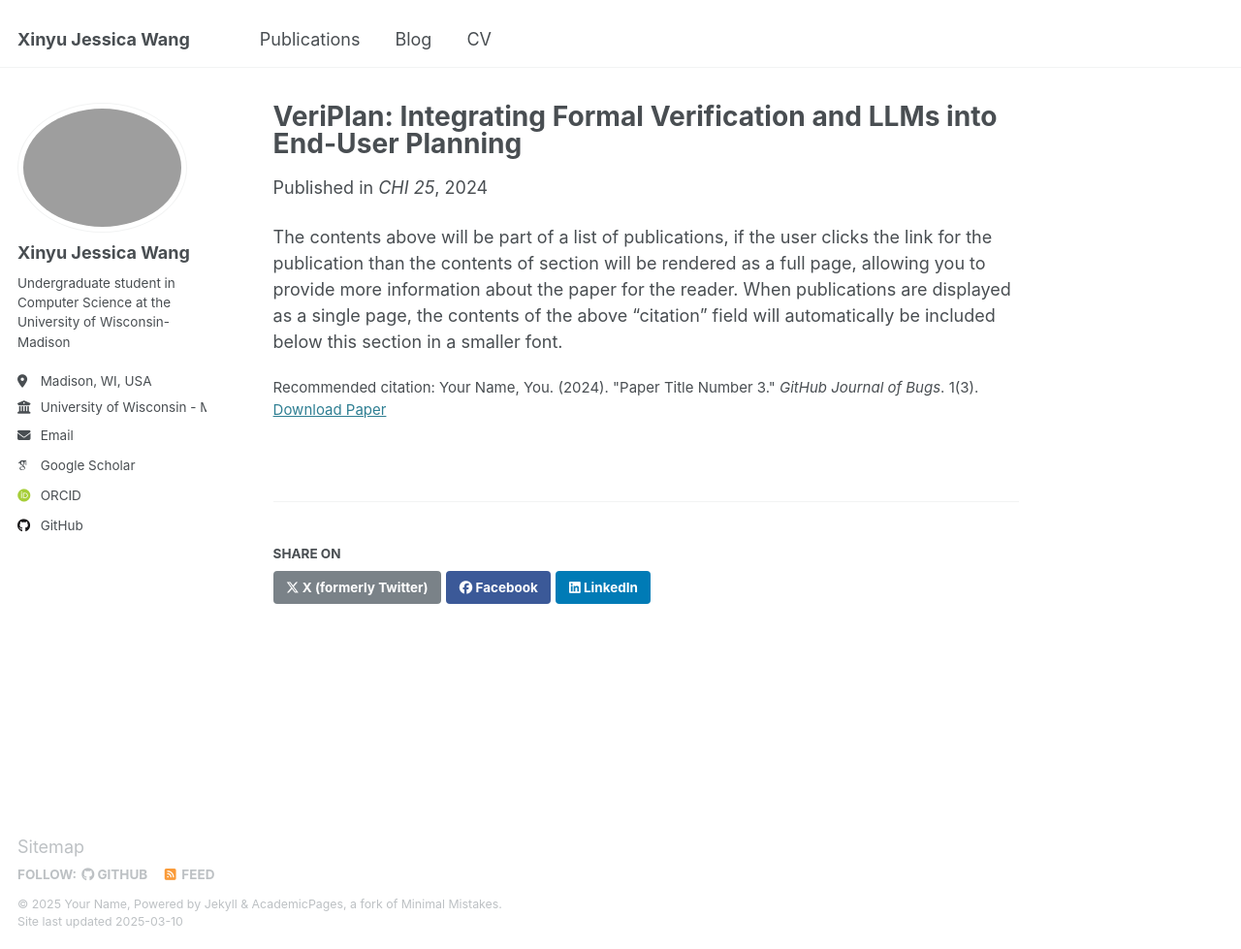
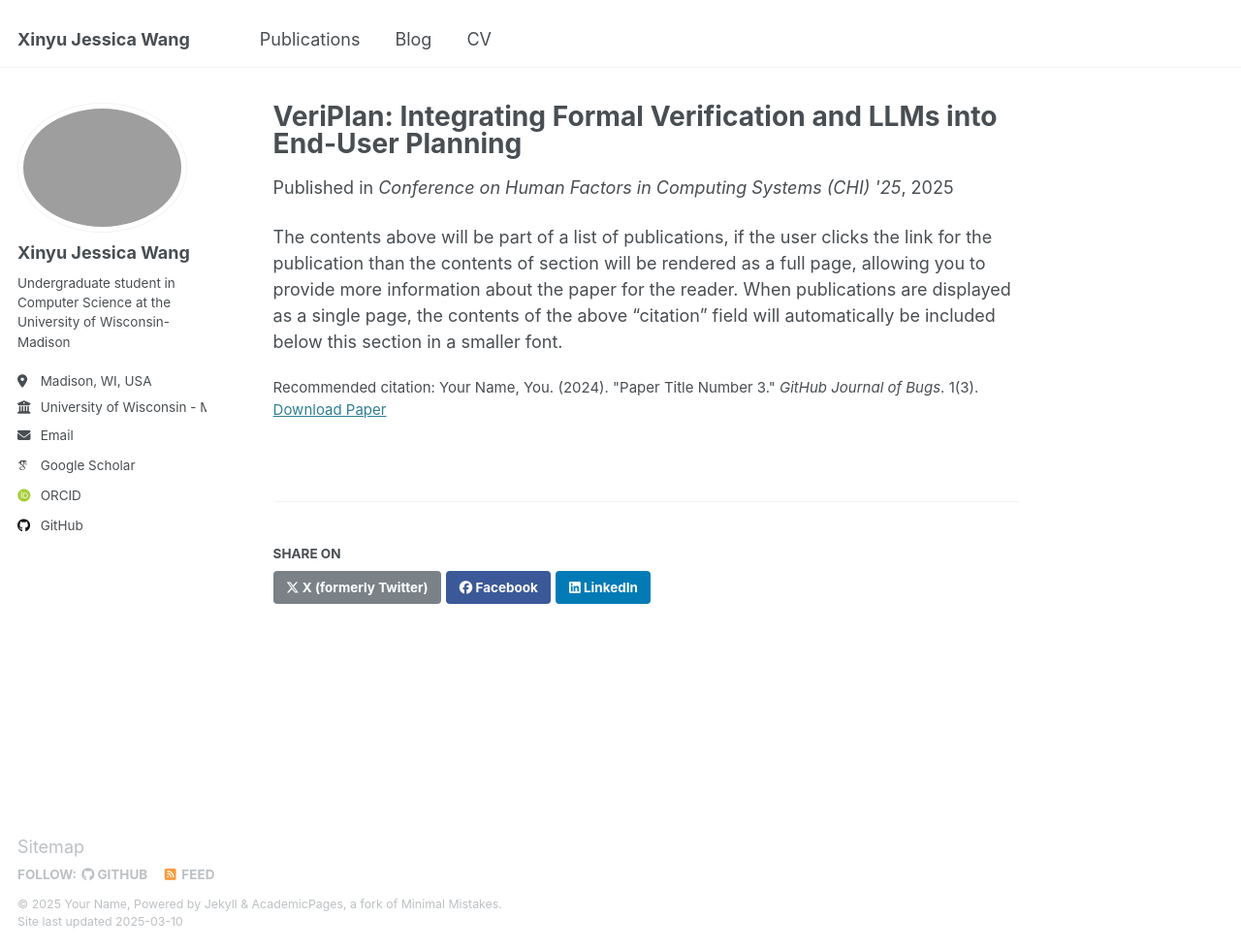
Before and after one commit to xwang2775/xwang2775.github.io, a Jekyll site: the page built from _publications/2024-02-17-paper-title-number-4.md, in a window 1280 px wide and 979 px high. Shown: the whole window at 97% size. Built offline with Jekyll 4.4.1, drawn with Linux system fonts in a browser that asks for light colours; some web fonts are replaced.

Commit message:
add basic info

```diff
--- a/_publications/2024-02-17-paper-title-number-4.md
+++ b/_publications/2024-02-17-paper-title-number-4.md
@@ -4,8 +4,8 @@ collection: publications
 category: conferences
 permalink: /publication/2024-02-17-paper-title-number-4
 excerpt: 'This paper is about fixing template issue #693.'
-date: 2024-02-17
-venue: 'CHI 25'
+date: 2025-02-17
+venue: "Conference on Human Factors in Computing Systems (CHI) '25"
 paperurl: 'https://arxiv.org/abs/2502.17898'
 citation: 'Your Name, You. (2024). &quot;Paper Title Number 3.&quot; <i>GitHub Journal of Bugs</i>. 1(3).'
 ---
```
Also changed, not shown: _pages/cv.md (+1 -1 lines), 1 other file.
